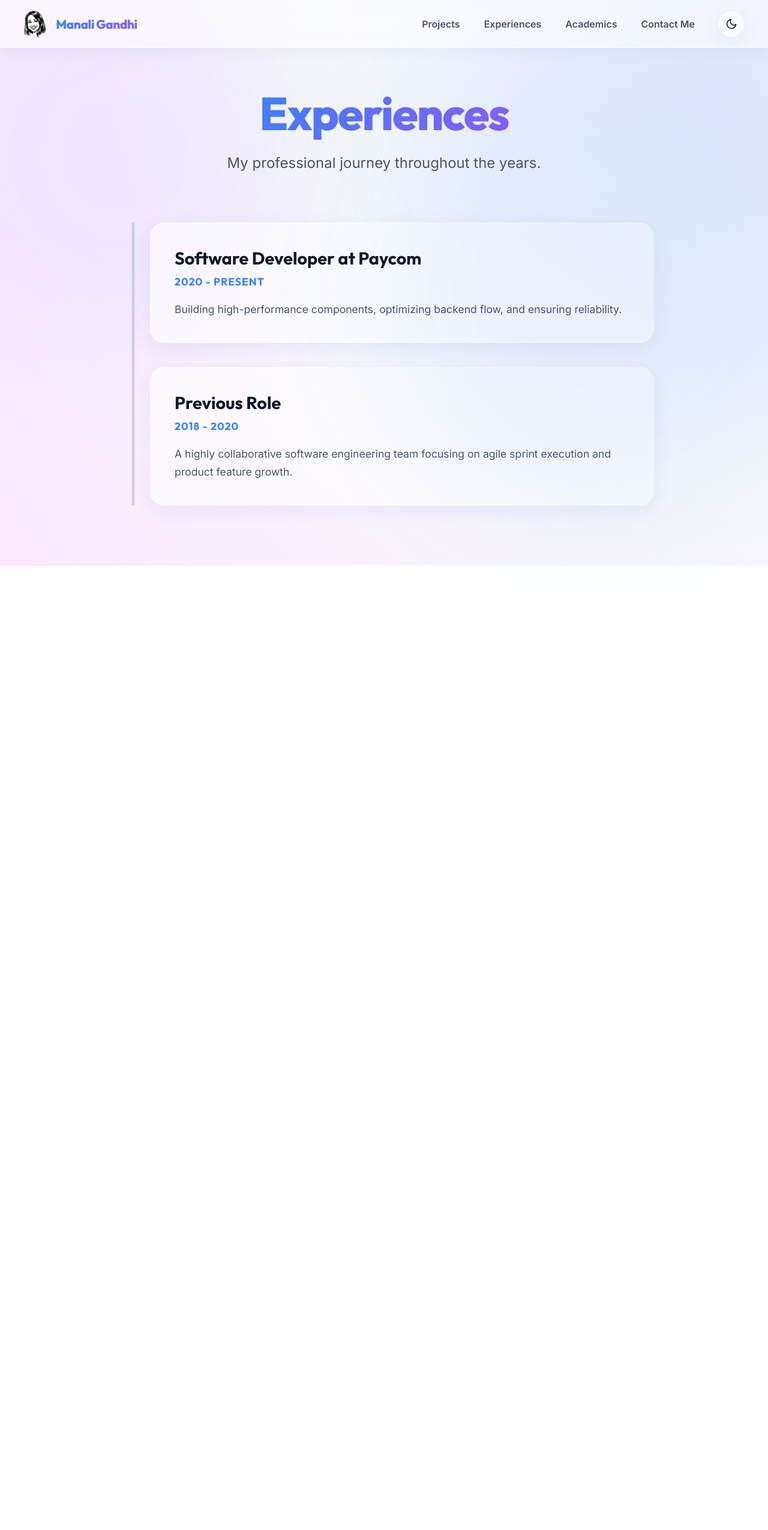
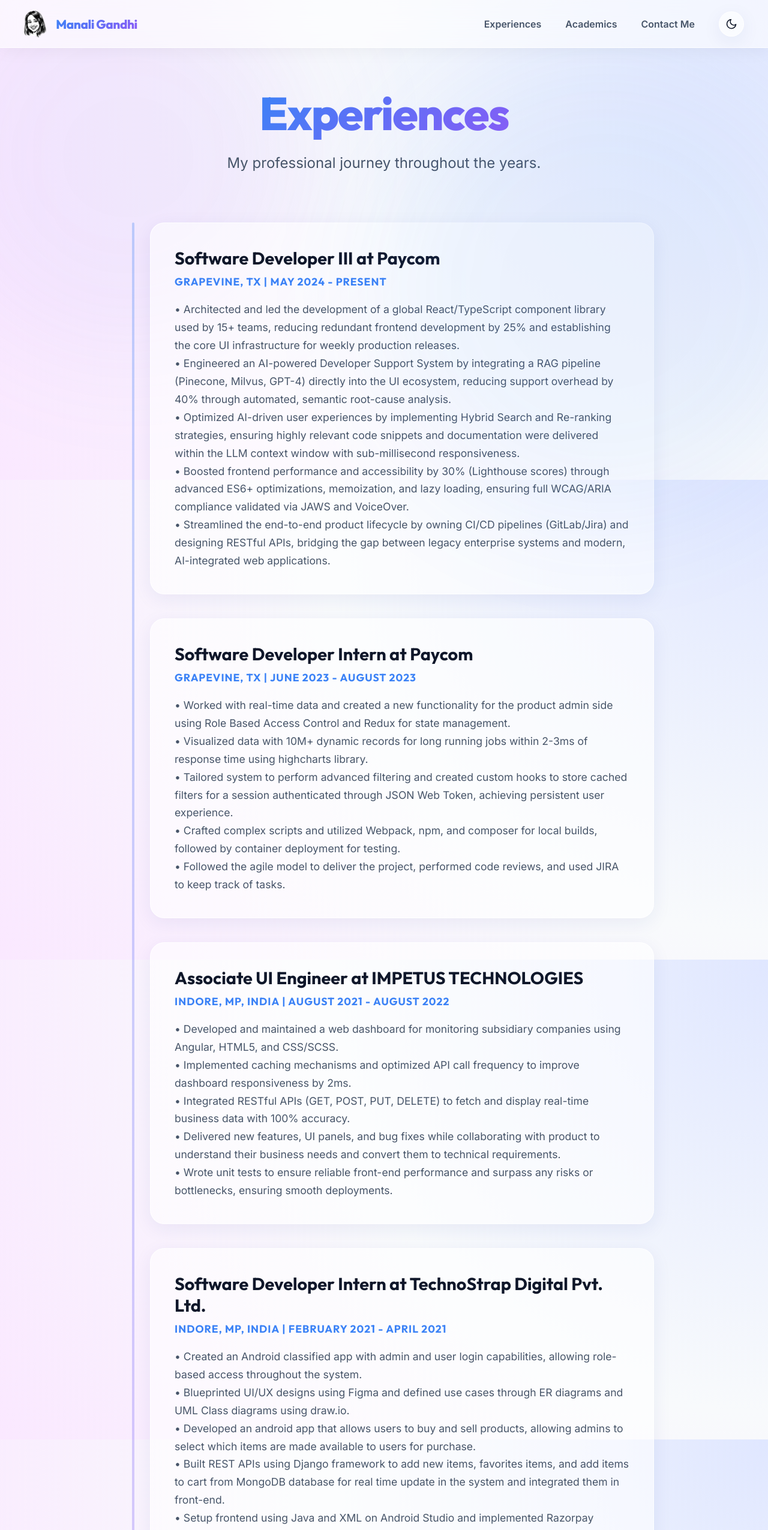
Before and after one commit to Manali0902/Portfolio-ui, a React (Create React App) app: page /Portfolio-ui/experiences in a window 1280 px wide. Shown: the top 2551 px of the page at 60% size. Before the commit the page ends 943 px from the top, so only its background shows below. Built offline with nearby package versions, Linux system fonts and the light colour scheme.

Commit message:
Update data

```diff
--- a/src/components/Academics/Academics.tsx
+++ b/src/components/Academics/Academics.tsx
@@ -8,19 +8,19 @@
             <p className="page-subtitle">Education history and prominent awards won.</p>
             <div className="timeline">
                 <div className="timeline-card">
-                    <h2>Master's Degree</h2>
-                    <h5 style={{ color: '#64748b' }}>University Name - 2018</h5>
-                    <p>Focused on advanced algorithms and modern web architectures.</p>
+                    <h2>Master of Science, Computer Science</h2>
+                    <h5 style={{ color: '#64748b' }}>The University of Texas at Arlington, Arlington, TX | May 2024</h5>
+                    <p>Focused on advanced algorithms, software engineering, and modern web architectures.</p>
                 </div>
                 <div className="timeline-card">
-                    <h2>Bachelor's Degree</h2>
-                    <h5 style={{ color: '#64748b' }}>University Name - 2016</h5>
-                    <p>Computer Science foundation.</p>
+                    <h2>Bachelor of Technology, Computer Science</h2>
+                    <h5 style={{ color: '#64748b' }}>Shri Vaishnav Vidyapeeth Vishwavidyalaya, Indore, MP | July 2016</h5>
+                    <p>Built a strong foundation in computer science principles, databases, algorithms, and web technologies.</p>
                 </div>
                 <div className="timeline-card">
-                    <h2>Top Performer Award</h2>
-                    <h5 style={{ color: '#64748b' }}>2022</h5>
-                    <p>Awarded for delivering exceptional code quality and meeting tight project deadlines gracefully.</p>
+                    <h2>Head of Public Relations (PR) Department</h2>
+                    <h5 style={{ color: '#64748b' }}>Prayatna- Aspiring Dreams | May 2020 - December 2021</h5>
+                    <p>Managed a team of 12 members in a non-profit organization.</p>
                 </div>
             </div>
         </div>
--- a/src/components/Button/Button.css
+++ b/src/components/Button/Button.css
@@ -1,11 +1,9 @@
 .custom-button {
     background-color: #ffffff;
-    /* User specifically requested: border radius same as 25px, border as 1px solid #000, and text all in black */
-    border: 1px solid #000;
+    border: none;
     border-radius: 25px;
     color: #000;
-    /* User requested padding to be 10px from all sides for content */
-    padding: 10px;
+    padding: 16px;
     font-family: inherit;
     font-size: 0.95rem;
     font-weight: 600;
@@ -42,7 +40,6 @@
 /* Global Dark Mode modifiers */
 .dark .custom-button {
     background-color: #3f5472;
-    border-color: #f8fafc;
     color: #f8fafc;
 }
 
--- a/src/components/Contact/Contact.tsx
+++ b/src/components/Contact/Contact.tsx
@@ -4,17 +4,22 @@
 
 export default function Contact() {
     return (
-        <div className="page-container">
+        <div className="page-container" style={{ alignItems: 'center' }}>
             <h1 className="page-title">Contact Me</h1>
-            <p className="page-subtitle">I'm always open to discussing new opportunities or exciting projects.</p>
+            <p className="page-subtitle">I'm always open to discussing new opportunities or exciting projects. Let's connect!</p>
             <div className="contact-card">
-                <h2>Let's connect on LinkedIn!</h2>
+                <h2>Dallas, TX</h2>
+                <h2 style={{ marginTop: '20px' }}>Let's connect on LinkedIn!</h2>
                 <div style={{ marginTop: '20px' }}>
-                    <Button>Visit LinkedIn</Button>
+                    <div onClick={() => window.open('https://www.linkedin.com/in/manali-gandhi-b187401a6/', '_blank')}>
+                        <Button>Visit LinkedIn</Button>
+                    </div>
                 </div>
                 <h2 style={{ marginTop: '40px' }}>Or shoot me an email</h2>
-                <div style={{ marginTop: '20px' }}>
-                    <Button>manali.example@gmail.com</Button>
+                <div style={{ marginTop: '20px', display: 'flex', gap: '20px', flexWrap: 'wrap', justifyContent: 'center' }}>
+                    <div onClick={() => window.location.href = 'mailto:gandhi.manali@outlook.com'}>
+                        <Button>gandhi.manali@outlook.com</Button>
+                    </div>
                 </div>
             </div>
         </div>
--- a/src/components/Experiences/Experiences.tsx
+++ b/src/components/Experiences/Experiences.tsx
@@ -8,14 +8,57 @@
             <p className="page-subtitle">My professional journey throughout the years.</p>
             <div className="timeline">
                 <div className="timeline-card">
-                    <h2>Software Developer at Paycom</h2>
-                    <h5 style={{ color: '#64748b' }}>2020 - Present</h5>
-                    <p>Building high-performance components, optimizing backend flow, and ensuring reliability.</p>
+                    <h2>Software Developer III at Paycom</h2>
+                    <h5 style={{ color: '#64748b' }}>Grapevine, TX | May 2024 - Present</h5>
+                    <div style={{ textAlign: 'left' }}>
+                        <p>• Architected and led the development of a global React/TypeScript component library used by 15+ teams, reducing redundant frontend development by 25% and establishing the core UI infrastructure for weekly production releases.</p>
+                        <p>• Engineered an AI-powered Developer Support System by integrating a RAG pipeline (Pinecone, Milvus, GPT-4) directly into the UI ecosystem, reducing support overhead by 40% through automated, semantic root-cause analysis.</p>
+                        <p>• Optimized AI-driven user experiences by implementing Hybrid Search and Re-ranking strategies, ensuring highly relevant code snippets and documentation were delivered within the LLM context window with sub-millisecond responsiveness.</p>
+                        <p>• Boosted frontend performance and accessibility by 30% (Lighthouse scores) through advanced ES6+ optimizations, memoization, and lazy loading, ensuring full WCAG/ARIA compliance validated via JAWS and VoiceOver.</p>
+                        <p>• Streamlined the end-to-end product lifecycle by owning CI/CD pipelines (GitLab/Jira) and designing RESTful APIs, bridging the gap between legacy enterprise systems and modern, AI-integrated web applications.</p>
+                    </div>
                 </div>
                 <div className="timeline-card">
-                    <h2>Previous Role</h2>
-                    <h5 style={{ color: '#64748b' }}>2018 - 2020</h5>
-                    <p>A highly collaborative software engineering team focusing on agile sprint execution and product feature growth.</p>
+                    <h2>Software Developer Intern at Paycom</h2>
+                    <h5 style={{ color: '#64748b' }}>Grapevine, TX | June 2023 - August 2023</h5>
+                    <div style={{ textAlign: 'left' }}>
+                        <p>• Worked with real-time data and created a new functionality for the product admin side using Role Based Access Control and Redux for state management.</p>
+                        <p>• Visualized data with 10M+ dynamic records for long running jobs within 2-3ms of response time using highcharts library.</p>
+                        <p>• Tailored system to perform advanced filtering and created custom hooks to store cached filters for a session authenticated through JSON Web Token, achieving persistent user experience.</p>
+                        <p>• Crafted complex scripts and utilized Webpack, npm, and composer for local builds, followed by container deployment for testing.</p>
+                        <p>• Followed the agile model to deliver the project, performed code reviews, and used JIRA to keep track of tasks.</p>
+                    </div>
+                </div>
+                <div className="timeline-card">
+                    <h2>Associate UI Engineer at IMPETUS TECHNOLOGIES</h2>
+                    <h5 style={{ color: '#64748b' }}>Indore, MP, India | August 2021 - August 2022</h5>
+                    <div style={{ textAlign: 'left' }}>
+                        <p>• Developed and maintained a web dashboard for monitoring subsidiary companies using Angular, HTML5, and CSS/SCSS.</p>
+                        <p>• Implemented caching mechanisms and optimized API call frequency to improve dashboard responsiveness by 2ms.</p>
+                        <p>• Integrated RESTful APIs (GET, POST, PUT, DELETE) to fetch and display real-time business data with 100% accuracy.</p>
+                        <p>• Delivered new features, UI panels, and bug fixes while collaborating with product to understand their business needs and convert them to technical requirements.</p>
+                        <p>• Wrote unit tests to ensure reliable front-end performance and surpass any risks or bottlenecks, ensuring smooth deployments.</p>
+                    </div>
+                </div>
+                <div className="timeline-card">
+                    <h2>Software Developer Intern at TechnoStrap Digital Pvt. Ltd.</h2>
+                    <h5 style={{ color: '#64748b' }}>Indore, MP, India | February 2021 - April 2021</h5>
+                    <div style={{ textAlign: 'left' }}>
+                        <p>• Created an Android classified app with admin and user login capabilities, allowing role-based access throughout the system.</p>
+                        <p>• Blueprinted UI/UX designs using Figma and defined use cases through ER diagrams and UML Class diagrams using draw.io.</p>
+                        <p>• Developed an android app that allows users to buy and sell products, allowing admins to select which items are made available to users for purchase.</p>
+                        <p>• Built REST APIs using Django framework to add new items, favorites items, and add items to cart from MongoDB database for real time update in the system and integrated them in front-end.</p>
+                        <p>• Setup frontend using Java and XML on Android Studio and implemented Razorpay payment gateway for payments.</p>
+                    </div>
+                </div>
+                <div className="timeline-card">
+                    <h2>MERN Stack Developer Intern at Ardent Technologies</h2>
+                    <h5 style={{ color: '#64748b' }}>Indore, MP, India | June 2020 - August 2020</h5>
+                    <div style={{ textAlign: 'left' }}>
+                        <p>• Engineered a full-stack teacher-student management system using the MERN stack (MongoDB, Express.js, React.js, Node.js) to streamline academic administrative processes.</p>
+                        <p>• Implemented role-based access for diverse users and designed robust RESTful APIs to manage functionalities including attendance tracking, performance grading, and secure data exchange.</p>
+                        <p>• Utilized React.js for building a dynamic user interface and MongoDB for scalable data storage, enhancing overall application performance and user experience.</p>
+                    </div>
                 </div>
             </div>
         </div>
--- a/src/components/Home/Home.tsx
+++ b/src/components/Home/Home.tsx
@@ -49,7 +49,7 @@
 
                 <div className="text-wrapper">
                     <h1 className="name-highlight">Manali Gandhi</h1>
-                    <p className="role-text">Software Developer at Paycom</p>
+                    <p className="role-text">Software Developer III at Paycom</p>
                     <div style={{ marginTop: '20px' }}>
                         <Button
                             aria-label="Scroll down"
@@ -80,17 +80,28 @@
 
                 {/* 2. Text Paragraph Block Example */}
                 <div className="content-block text-block">
-                    <h3 className="content-heading">Skills & Experience</h3>
-                    <p>I have spent years building robust software at Paycom and exploring technologies. I specialize in building responsive, scalable, and beautifully animated frontend architectures in React and TypeScript while tackling complex backend implementations.</p>
+                    <h3 className="content-heading">Technical Skills & Expertise</h3>
+                    <p style={{ textAlign: 'left', lineHeight: '2' }}>
+                        <b>Frontend:</b> React, TypeScript, Redux, Angular, React Native, Javascript (ES3, ES5, ES6), HTML, CSS, SCSS, jQuery<br />
+                        <b>Backend:</b> Node, Express, Rest APIs, JWT Authentication, PHP (View-Helper Architecture)<br />
+                        <b>Database:</b> MySQL, Firebase, MongoDB, DJango<br />
+                        <b>Version Controls & Tools:</b> Git, Gitlab, Github, Bitbucket, Jira, Confluence<br />
+                        <b>Testing & QA:</b> Jest, BrowserStack, TestFlight, Postman<br />
+                        <b>Accessibility:</b> JAWS, VoiceOver, ARIA standards
+                    </p>
                 </div>
 
                 {/* 3. Projects Example */}
                 <div className="content-block">
-                    <h3 className="content-heading">Projects</h3>
-                    <h5 className="content-subheading">Check out some of the cool things I have built over the years.</h5>
+                    <h3 className="content-heading">Projects & Experience</h3>
+                    <h5 className="content-subheading">Check out some of the cool things I have built over the years and my professional journey.</h5>
                     <div style={{ display: 'flex', gap: '10px', marginTop: '10px' }}>
-                        <Button>See Projects</Button>
-                        <Button>My GitHub</Button>
+                        <div onClick={() => window.location.hash = '#/experiences'}>
+                            <Button>See Experience</Button>
+                        </div>
+                        <div onClick={() => window.open('https://github.com/manali0902', '_blank')}>
+                            <Button>My GitHub</Button>
+                        </div>
                     </div>
                 </div>
 
@@ -104,7 +115,9 @@
                 <div className="content-block">
                     <h3 className="content-heading">Let's Connect!</h3>
                     <h5 className="content-subheading">I'd love to chat. Reach out anytime.</h5>
-                    <Button>Contact Me</Button>
+                    <div onClick={() => window.location.hash = '#/contact'}>
+                        <Button>Contact Me</Button>
+                    </div>
                 </div>
             </div>
         </React.Fragment>
--- a/src/components/Navbar/Navbar.tsx
+++ b/src/components/Navbar/Navbar.tsx
@@ -36,7 +36,7 @@
 
             {/* Desktop Navigation */}
             <nav className="navbar__links desktop-only">
-                <Link to="/projects" className="navbar__link">Projects</Link>
+                {/* <Link to="/projects" className="navbar__link">Projects</Link> */}
                 <Link to="/experiences" className="navbar__link">Experiences</Link>
                 <Link to="/academics" className="navbar__link">Academics</Link>
                 <Link to="/contact" className="navbar__link">Contact Me</Link>
@@ -73,7 +73,7 @@
                     </button>
                 </div>
                 <nav className="navbar__drawer-links">
-                    <Link to="/projects" className="navbar__drawer-link">Projects</Link>
+                    {/* <Link to="/projects" className="navbar__drawer-link">Projects</Link> */}
                     <Link to="/experiences" className="navbar__drawer-link">Experiences</Link>
                     <Link to="/academics" className="navbar__drawer-link">Academics</Link>
                     <Link to="/contact" className="navbar__drawer-link">Contact Me</Link>
```
